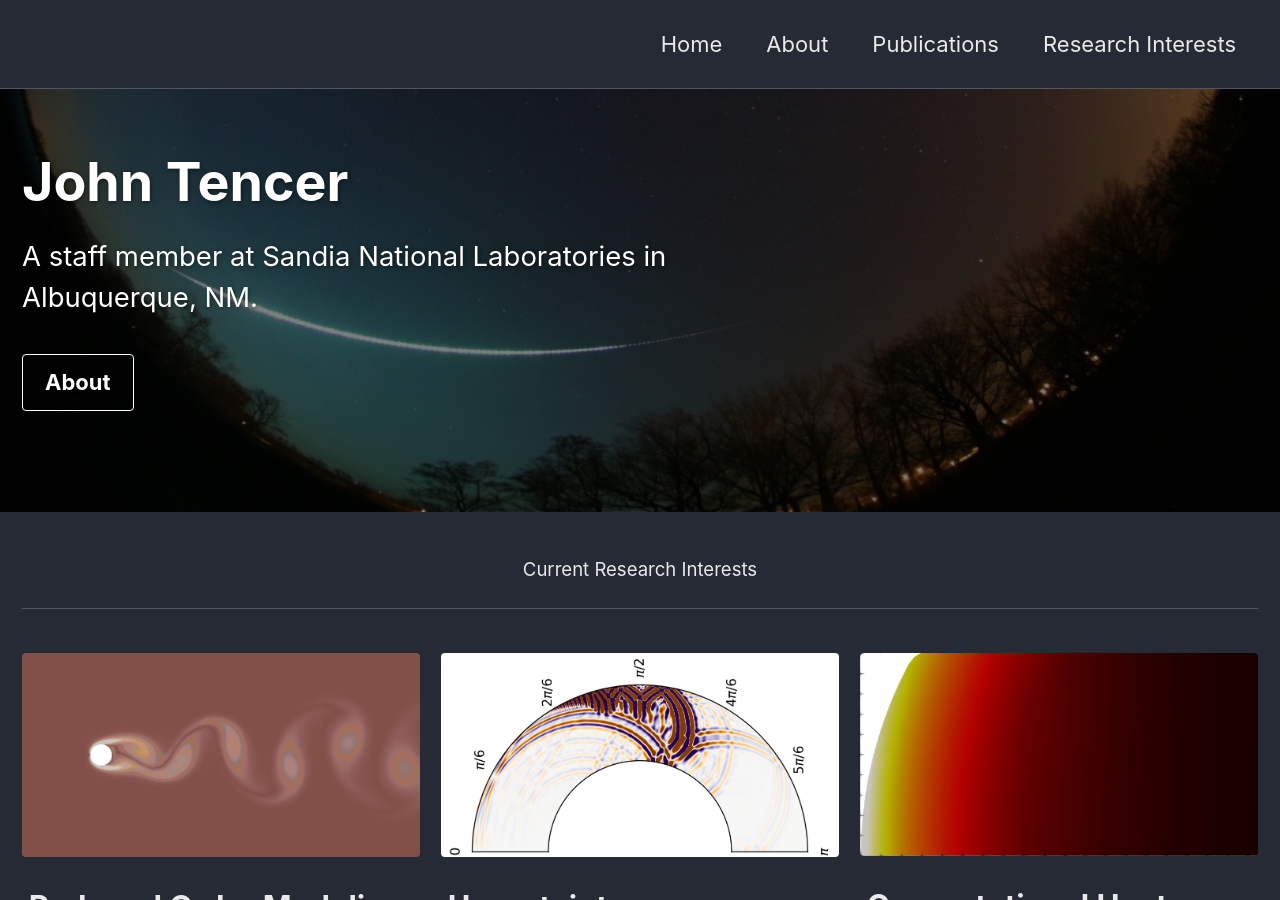
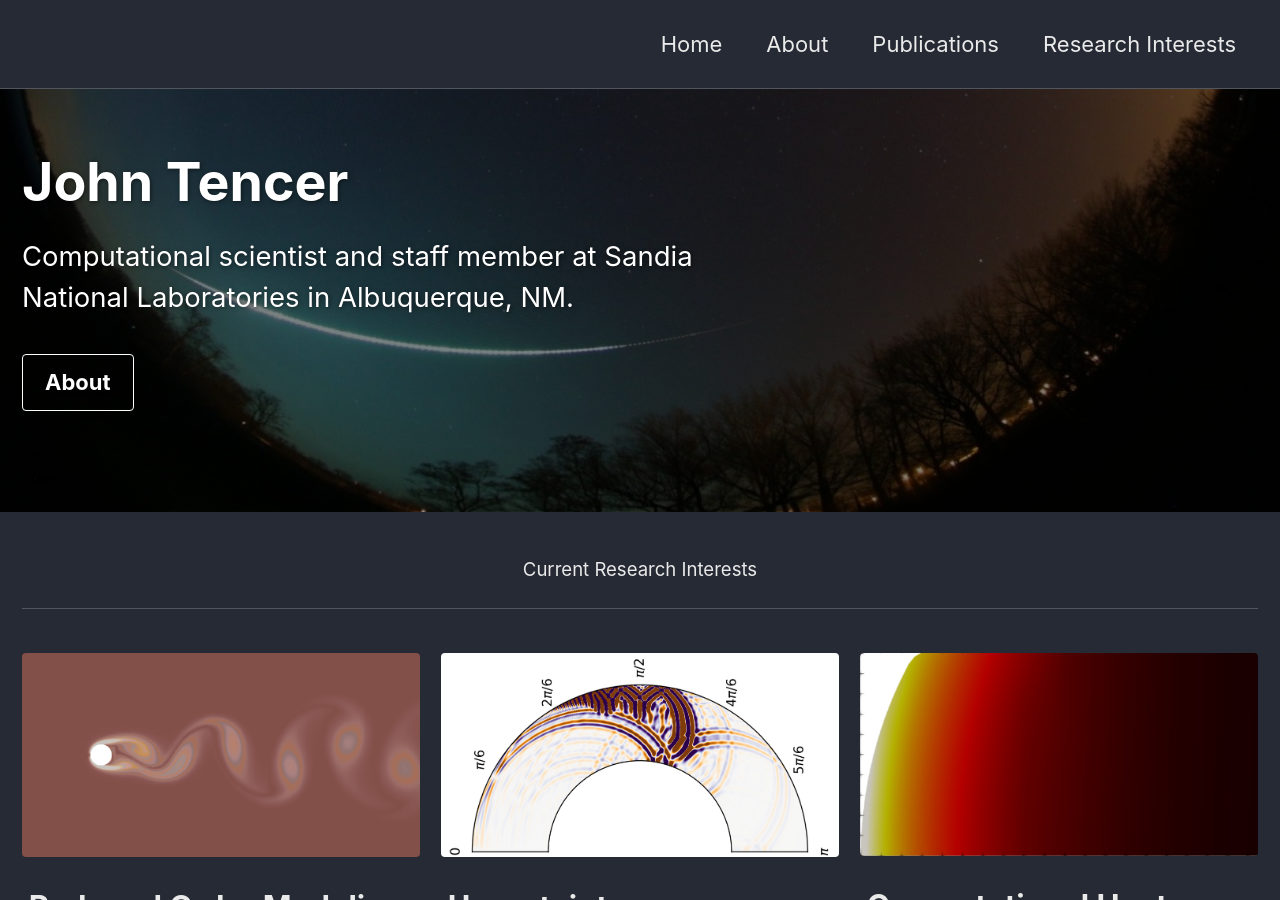
Before and after one commit to jtencer/jtencer.github.io, a Jekyll site: the page built from index.html, in a window 1280 px wide and 900 px high. Built offline with Jekyll 4.4.1, drawn with Linux system fonts in a browser that asks for light colours; cached includes are drawn as plain includes; the list of posts is cut into pages by our own code.

Commit message:
update excerpt

```diff
--- a/index.html
+++ b/index.html
@@ -8,7 +8,7 @@ header:
   actions:
     - label: "About"
       url: "/about/"
-excerpt: "A staff member at Sandia National Laboratories in Albuquerque, NM."
+excerpt: "Computational scientist and staff member at Sandia National Laboratories in Albuquerque, NM."
 intro:
   - excerpt: "Current Research Interests"
 
```
